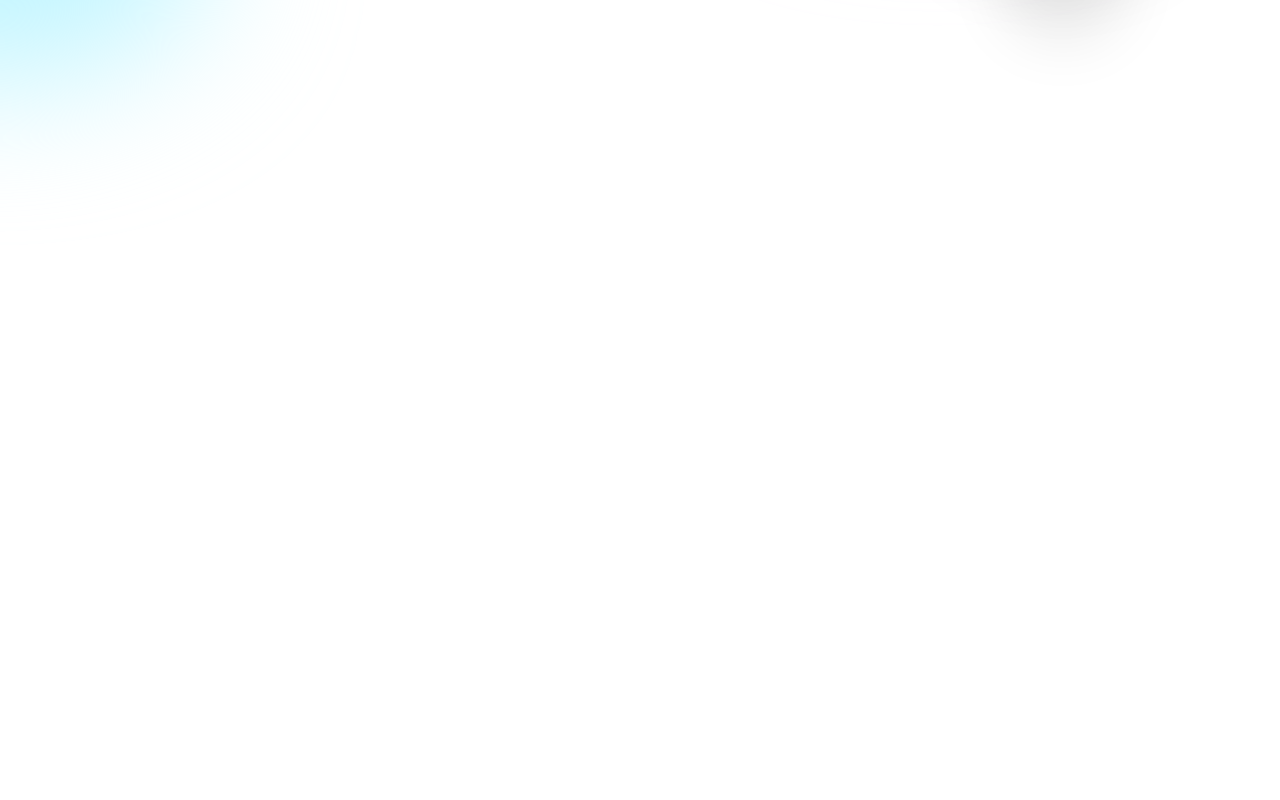
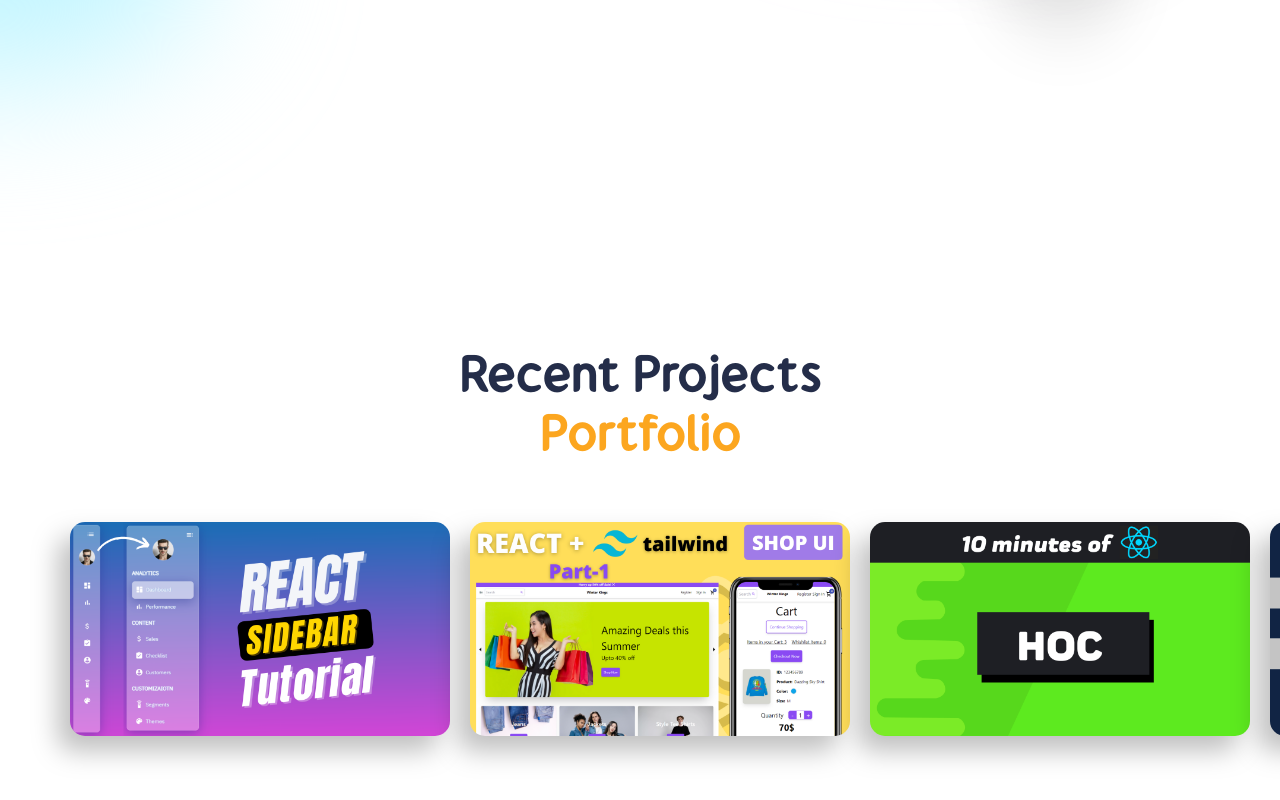
Before and after one commit to madmilan7/portfolio-website, a React (Create React App) app: page / in a window 1280 px wide. Shown: the part 2864-3664 px from the top of the page. Before the commit the page ends 3396 px from the top, so only its background shows below. Built offline with nearby package versions, Linux system fonts and the light colour scheme.

Commit message:
add Portfolio component

```diff
--- a/package.json
+++ b/package.json
@@ -18,6 +18,7 @@
     "redux-devtools-extension": "^2.13.9",
     "redux-logger": "^3.0.6",
     "redux-thunk": "^2.4.1",
+    "swiper": "^8.3.2",
     "uuid": "^8.3.2",
     "web-vitals": "^2.1.4"
   },
--- a/src/App.js
+++ b/src/App.js
@@ -7,6 +7,7 @@
 import Services from './components/Services';
 import Experience from './components/Experience';
 import Works from './components/Works';
+import Portfolio from './components/Portfolio';
 
 function App() {
   return (
@@ -16,6 +17,7 @@
       <Services />
       <Experience />
       <Works />
+      <Portfolio />
     </div>
   );
 }
--- /dev/null
+++ b/src/components/Portfolio.css
@@ -0,0 +1,39 @@
+.portfolio {
+    display: flex;
+    flex-direction: column;
+    align-items: center;
+    justify-content: center;
+    height: 70vh;
+}
+
+.portfolio span:nth-of-type(1) {
+    color: var(--black);
+    font-size: 2.5rem;
+    font-weight: bold;
+}
+
+.portfolio span:nth-of-type(2) {
+    color: var(--orange);
+    font-size: 2.5rem;
+    font-weight: bold;
+}
+
+.portfolio .swiper {
+    overflow: visible !important;
+}
+
+.portfolio__slider {
+    margin-top: 3rem;
+    width: 100%;
+}
+
+.portfolio__slider .swiper-slide {
+    width: 20rem !important;
+    margin-right: 0 !important;
+}
+
+.portfolio img {
+    width: 19rem;
+    filter: drop-shadow(-12px 15px 13px rgba(0, 0, 0, 0.25));
+    border-radius: 15px;
+}
--- /dev/null
+++ b/src/components/Portfolio.js
@@ -0,0 +1,42 @@
+import React from 'react';
+import './Portfolio.css';
+import { Swiper, SwiperSlide } from 'swiper/react';
+import 'swiper/css';
+
+// images
+import sidebar from '../assets/images/sidebar.png';
+import ecommerce from '../assets/images/ecommerce.png';
+import hoc from '../assets/images/hoc.png';
+import musicApp from '../assets/images/musicapp.png';
+
+const Portfolio = () => {
+    return (
+        <div className='portfolio'>
+            {/* header */}
+            <span>Recent Projects</span>
+            <span>Portfolio</span>
+            {/* swiper */}
+            <Swiper
+                spaceBetween={30}
+                slidesPerView={3}
+                grabCursor={true}
+                className='portfolio__slider'
+            >
+                <SwiperSlide>
+                    <img src={sidebar} alt='sidebar' />
+                </SwiperSlide>
+                <SwiperSlide>
+                    <img src={ecommerce} alt='ecommerce' />
+                </SwiperSlide>
+                <SwiperSlide>
+                    <img src={hoc} alt='hoc' />
+                </SwiperSlide>
+                <SwiperSlide>
+                    <img src={musicApp} alt='musicApp' />
+                </SwiperSlide>
+            </Swiper>
+        </div>
+    );
+};
+
+export default Portfolio;
--- a/src/components/Works.css
+++ b/src/components/Works.css
@@ -2,7 +2,6 @@
     padding: 0 3rem;
     display: flex;
     height: 90vh;
-    margin-bottom: 13rem;
     margin-top: 9rem;
 }
 
```
Also changed, not shown: 1 other file (tests, documents, lock files or other folders).
